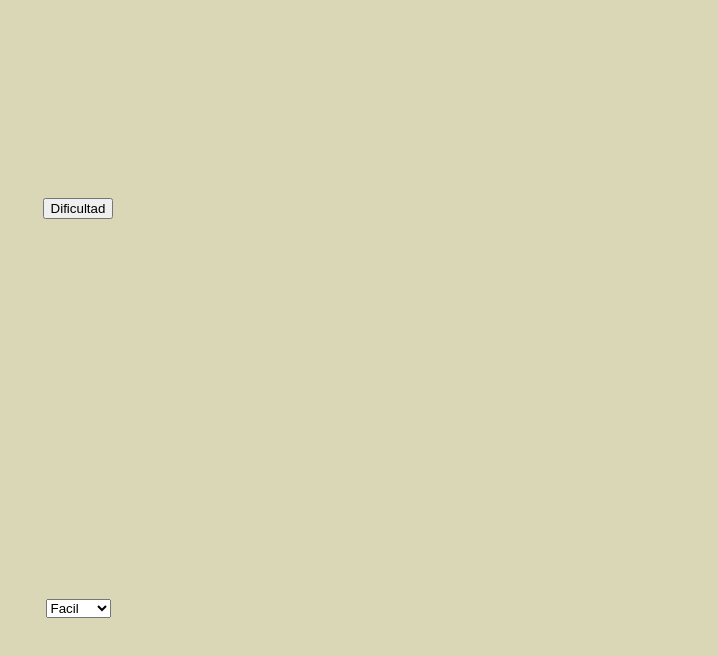
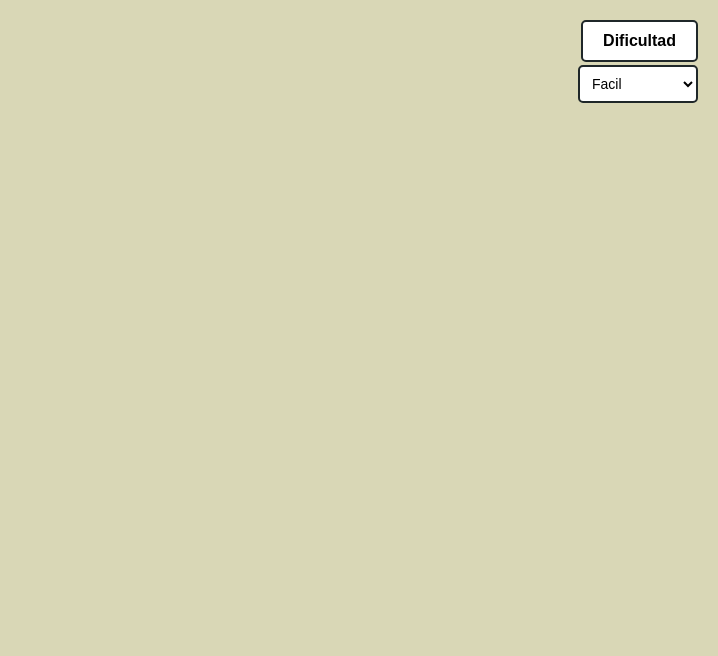
Before and after one commit to SantiagoSu15/Buscaminas, a website with bundled scripts: page index.html in a window 1280 px wide. Both pictures are taken after a click on the button "Dificultad". Shown: the whole page, without its empty margins (562-1280 px from the left). Built offline with nearby package versions, Linux system fonts and the light colour scheme.

Commit message:
Cambios en botones

```diff
--- a/style.css
+++ b/style.css
@@ -2,33 +2,26 @@ body{
   display: grid;
   place-items: center;
   height: 100vh;
-
   background-color: #D9D7B6;
+  margin: 0;
 }
 
 #board {
     display: grid;
-    grid-template-columns: repeat(var(--size), minmax(24px, 1fr));
+    grid-template-columns: repeat(var(--size), 1fr);
     background-color: #1f2729;
     width: 80vmin;
     aspect-ratio: 1 / 1;
+    max-width: 90vw;
+    max-height: 90vh;
     box-shadow:
     0.5px 0.6px 0.9px hsl(0deg 0% 0% / 0.57),
     3px 3.6px 5.3px -1.2px hsl(0deg 0% 0% / 0.58),
     11.6px 13.9px 20.5px -2.4px hsl(0deg 0% 0% / 0.59);
 
+  }
 
 
-  }
-
-.board::after{
-  content: "";
-  width: 100%;
-  height: 100%;
-  position: absolute;
-  filter: drop-shadow(0px 0px) blur (20px);
-  z-index: -1;
-}
 
 
   .cell {
@@ -42,6 +35,7 @@ body{
     aspect-ratio: 1 / 1;
     border-radius: 1px;
 
+    font-size: 100%;
     transition: all .5s ease;
   }
 
@@ -93,3 +87,37 @@ body{
     background: red;
 
   }
+
+
+
+  #dificultadButtom {
+    position: fixed;
+    top: 20px;
+    right: 20px;
+    z-index: 1000;
+    padding: 10px 20px;
+    background-color: #fff;
+    border: 2px solid #1f2729;
+    border-radius: 5px;
+    cursor: pointer;
+    font-size: 16px;
+    font-weight: bold;
+
+  }
+
+  #dificultadButtom:hover {
+    background-color: #f0f0f0;
+  }
+
+  #dificultadButtom + select {
+    position: fixed;
+    top: 65px;
+    right: 20px;
+    z-index: 1000;
+    padding: 8px;
+    background-color: #fff;
+    border: 2px solid #1f2729;
+    border-radius: 5px;
+    font-size: 14px;
+    min-width: 120px;
+  }
```
Also changed, not shown: index.html (+0 -4 lines).
